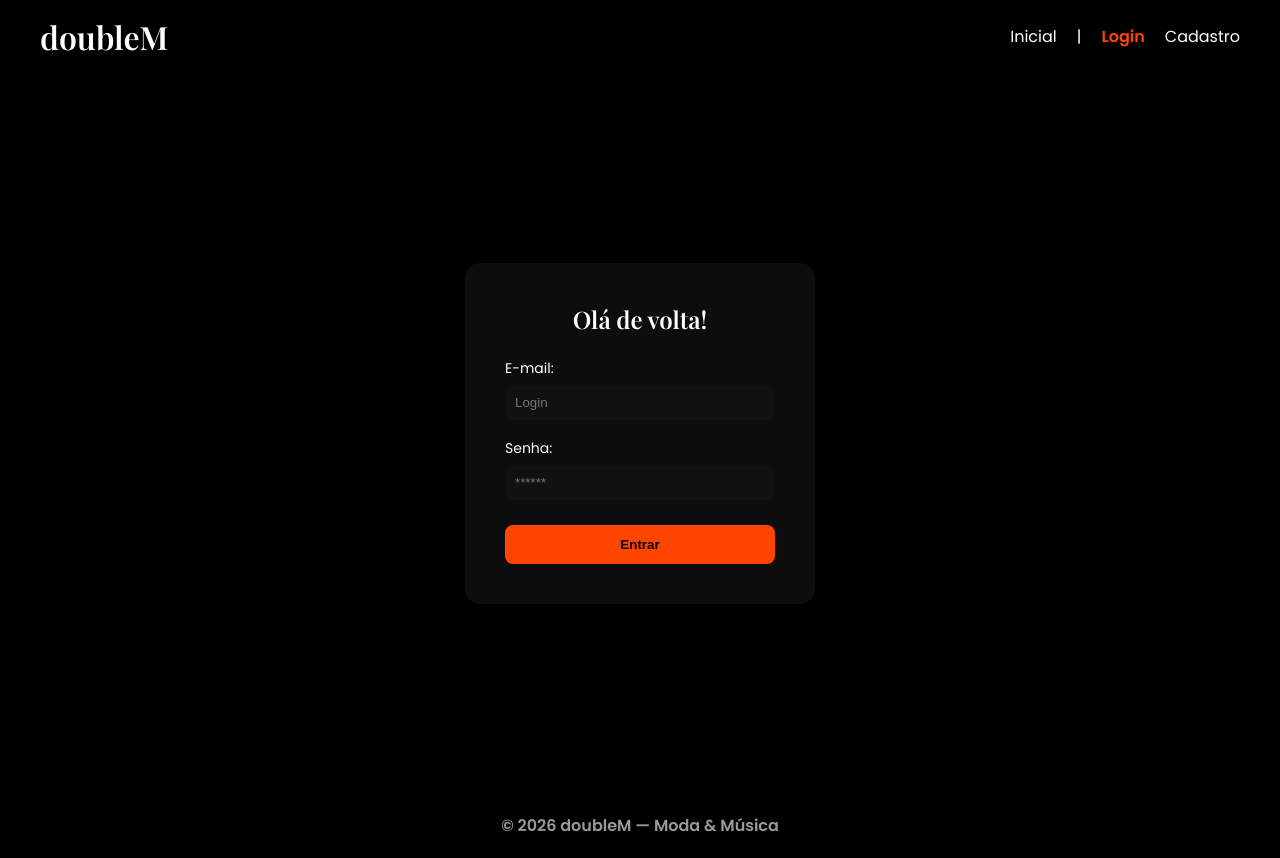
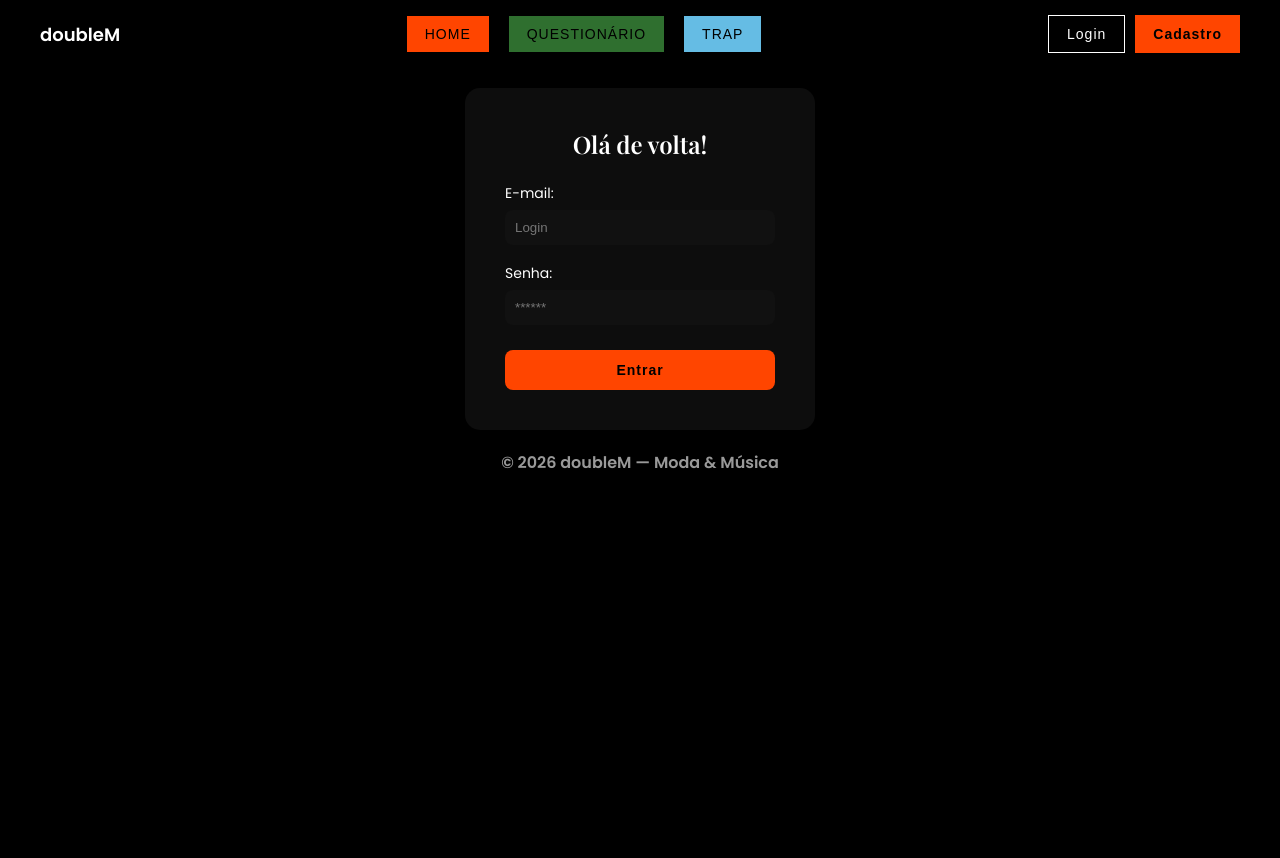
Before and after one commit to matheuspmartins/doubleM-musica-e-moda, a website: page public/login.html in a window 1280 px wide. After the commit the page ends 800 px from the top, so only its background shows below. Drawn offline with nearby package versions, Linux system fonts and the light colour scheme.

Commit message:
Adicionando header na tela de login

```diff
--- a/public/login.html
+++ b/public/login.html
@@ -27,52 +27,76 @@ body {
     color: white;
 }
 
-.header {
+.titulo {
+    font-family: 'Playfair Display', serif;
+}
+
+nav {
     position: sticky;
     top: 0;
     z-index: 10;
+    display: flex;
+    justify-content: space-between;
+    align-items: center;
+    padding: 15px 40px;
     background: rgba(0,0,0,0.6);
     backdrop-filter: blur(10px);
 }
 
-.header .container {
-    display: flex;
-    justify-content: space-between;
-    align-items: center;
-    padding: 15px 40px;
+.nav-left {
+    font-weight: bold;
+    font-size: 18px;
 }
 
-.titulo {
-    font-family: 'Playfair Display', serif;
+.nav-center {
+    display: flex;
+    gap: 20px;
 }
 
-.navbar {
+.nav-right {
     display: flex;
-    list-style: none;
-    gap: 20px;
-    align-items: center;
+    gap: 10px;
 }
 
-.navbar a {
-    text-decoration: none;
-    color: white;
+button {
+    font-size: 14px;
+    padding: 10px 18px;
+    border: none;
+    cursor: pointer;
     transition: 0.3s;
+    letter-spacing: 1px;
 }
 
-.navbar a:hover {
-    color: orangered;
+button:hover {
+    transform: scale(1.1);
 }
 
-.agora a {
-    font-weight: bold;
-    color: orangered;
+.home { background: orangered; }
+.quest { background: #2f6f2f; }
+.trap { background: #65bce4; }
+
+.loginB {
+    background: transparent;
+    border: 1px solid white;
+    color: white;
+}
+
+.loginB:hover {
+    background: white;
+    color: black;
+}
+
+.cadastroB {
+    background: orangered;
+    color: black;
+    font-weight: 600;
 }
 
 .login {
-    height: 90vh;
     display: flex;
     justify-content: center;
     align-items: center;
+    margin-top: 20px;
 }
 
 .card-login {
@@ -154,17 +178,22 @@ body {
 
 <body>
 
-<div class="header">
-    <div class="container">
-        <h1 class="titulo">doubleM</h1>
-        <ul class="navbar">
-            <li><a href="index.html">Inicial</a></li>
-            <li>|</li>
-            <li class="agora"><a href="#">Login</a></li>
-            <li><a href="cadastro.html">Cadastro</a></li>
-        </ul>
+<nav>
+    <div class="nav-left">
+        doubleM
     </div>
-</div>
+
+    <div class="nav-center">
+        <button class="home">HOME</button>
+        <button class="quest">QUESTIONÁRIO</button>
+        <button class="trap">TRAP</button>
+    </div>
+
+    <div class="nav-right">
+        <button class="loginB" onclick="window.location.href='login.html'">Login</button>
+        <button class="cadastroB" onclick="window.location.href='cadastro.html'">Cadastro</button>
+    </div>
+</nav>
 
 <div class="login">
     <div class="alerta_erro">
@@ -245,7 +274,7 @@ function entrar() {
                 sessionStorage.ID_USUARIO = json.id;
 
                 setTimeout(function () {
-                    window.location = "./dashboard/cards.html";
+                    window.location = "./dashboard/dashboard.html";
                 }, 1000);
             });
 
```
Also changed, not shown: public/cadastro.html (+15 -10 lines).
